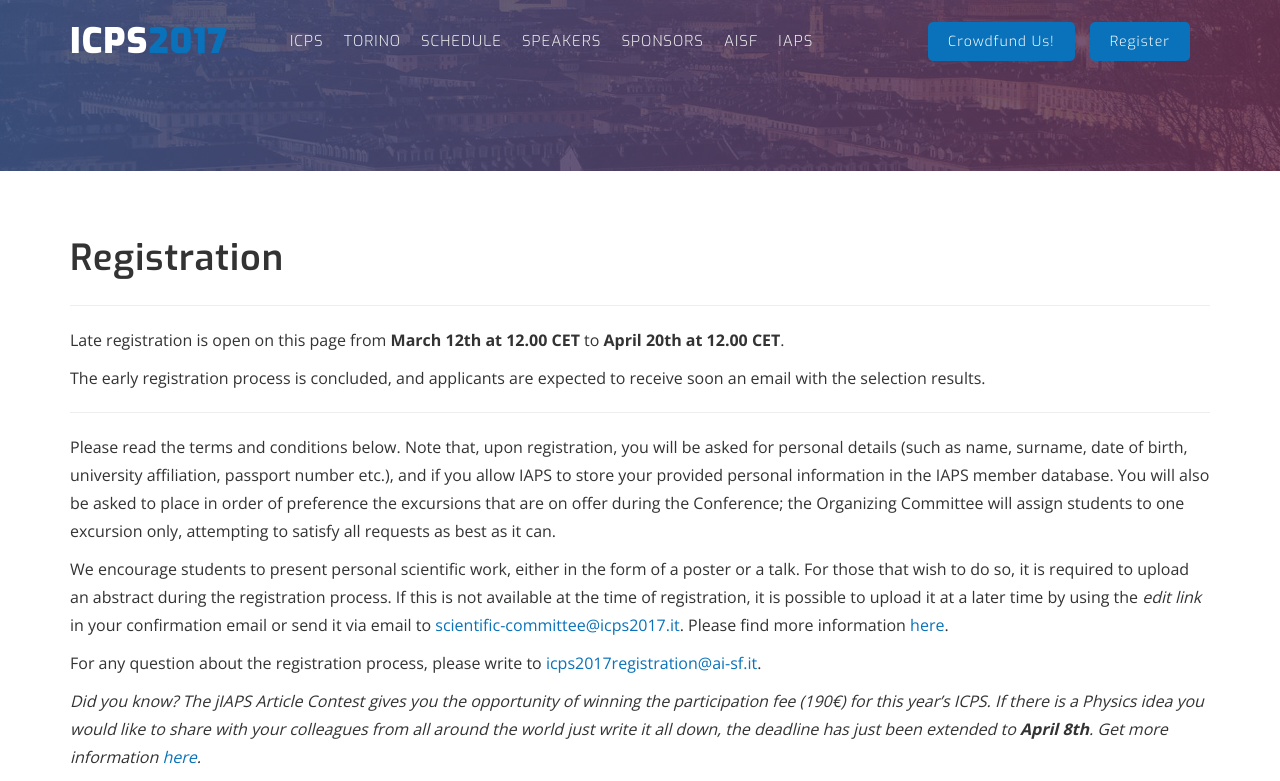
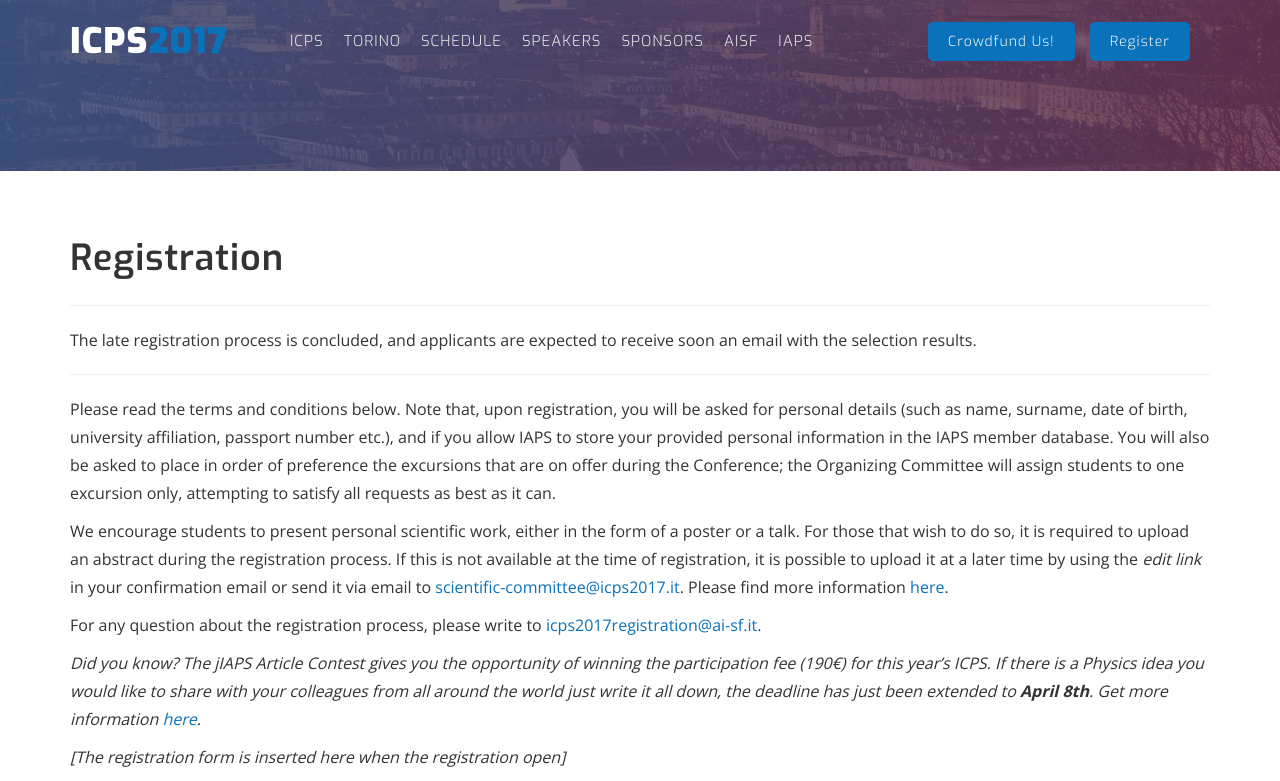
Before and after one commit to ICPS2017/ICPS2017.github.io, a Jekyll site: the page built from registration.html, in a window 1280 px wide and 1400 px high. Shown: the top 781 px of the window. Built offline with Jekyll 4.4.1, drawn with Linux system fonts in a browser that asks for light colours; nearby versions of some CDN libraries; some of the changed text lies outside the part shown; grey boxes are pictures that could not be loaded.

Commit message:
end of late registration

```diff
--- a/_includes/0_header.html
+++ b/_includes/0_header.html
@@ -5,7 +5,7 @@
         <h4 class="wow zoomIn " data-wow-delay=".1s">International Conference</h4>
         <h1 class="uppercase  wow zoomIn " data-wow-delay=".3s">of<span class="span-color2"> Physics Students</span></h1>
         <h5 class="uppercase  wow zoomIn " data-wow-delay=".5s"><span class="uppercase">August 7-14th 2017,</span> <span class="sspan-color2"> Torino</span></h5>
-	<h1 class="uppercase  wow zoomIn " data-wow-delay=".3s"><a href="/registration">Registration is open</a></h1>
+	<!-- <h1 class="uppercase  wow zoomIn " data-wow-delay=".3s"><a href="/registration">Registration is open</a></h1> -->
       </div>
       <div class=" text-center">
         <!--Circular countdown starts -->
--- a/_includes/8_register.html
+++ b/_includes/8_register.html
@@ -15,8 +15,8 @@
                 <span class="title">Register</span>
               </h2>
               <p class="heading-text-p wow fadeInUp" data-wow-delay=".2s">
-                The Early registration process is completed. Late registration will open on the 12th of March 2017 <a href="/registration" style="color:white;font-weight:bold">on this page</a>.
-		In line with previous editions, fees will be fixed to €190 for participants who will apply in this Early round, and €220 for those who register in the Late Registration round.
+                Both the Early and the Late registration phases have been completed. You can find more details about the registration <a href="/registration" style="color:white;font-weight:bold">on this page</a>.
+		In line with previous editions, fees is fixed to €190 for participants who will apply in the Early round, and €220 for those who register in the Late Registration round.
               </p>
             </div>
           </div> <!--//main COL-->
--- a/registration.html
+++ b/registration.html
@@ -13,8 +13,9 @@ permalink: /registration
       <!-- <p><b>Update 12 Mar 2017</b>: late registration is open on this page from <b>March 12th at 12.00 CET</b> to <b>April 20th at 12.00 CET</b>.</p> -->
       <!-- <p><b>Update 26 Feb 2017</b>: early registration is now closed and the selection process is ongoing. Late registration will open again on <b>March 12th at 12.00 CET</b>.</p> -->
       <!-- <p><span style="text-decoration: line-through;" >Registration is open on this page from <b>February 5th at 12.00 CET</b> to <b>February 26th at 12.00 CET</b>.</span></p>  -->
-      <p>Late registration is open on this page from <b>March 12th at 12.00 CET</b> to <b>April 20th at 12.00 CET</b>.</p>
-      <p>The early registration process is concluded, and applicants are expected to receive soon an email with the selection results.</p> <hr>
+      <!-- <p>Late registration is open on this page from <b>March 12th at 12.00 CET</b> to <b>April 20th at 12.00 CET</b>.</p> -->
+      <p>The late registration process is concluded, and applicants are expected to receive soon an email with the selection results.</p>
+      <!-- <p>The early registration process is concluded, and applicants are expected to receive soon an email with the selection results.</p> --> <hr>
 
       <p>Please read the terms and conditions below. Note that, upon registration, you will be asked for personal details (such as name, surname, date of birth, university affiliation, passport number etc.), and if you allow IAPS to store your provided personal information in the IAPS member database. You will also be asked to place in order of preference the excursions that are on offer during the Conference; the Organizing Committee will assign students to one excursion only, attempting to satisfy all requests as best as it can. </p>
       <p>We encourage students to present personal scientific work, either in the form of a poster or a talk. For those that wish to do so, it is required to upload an abstract during the registration process. If this is not available at the time of registration, it is possible to upload it at a later time by using the <i>edit link</i> in your confirmation email or send it via email to <a href="mailto:scientific-committee@icps2017.it">scientific-committee@icps2017.it</a>. Please find more information <a href="/scientific-contributions">here</a>.</p>
@@ -22,10 +23,10 @@ permalink: /registration
       <p><em>Did you know? The jIAPS Article Contest gives you the opportunity of winning the participation fee (190€) for this year’s ICPS. If there is a Physics idea you would like to share with your colleagues from all around the world just write it all down, the deadline has just been extended to <b>April 8th</b>. Get more information <a href="http://www.iaps.info/jiaps">here</a>.</em></p>
 
 
-      <!-- <p><i>[The registration form is inserted here when the registration open]</i></p> -->
-      <script type="text/javascript" src="https://form.jotformeu.com/jsform/70695754441362"></script>
+      <p><i>[The registration form is inserted here when the registration open]</i></p>
+      <!-- <script type="text/javascript" src="https://form.jotformeu.com/jsform/70695754441362"></script> -->
 
-      <p><i>If you experience problems filling the form, please check that your browser is not blocking its active content, and consider to temporarily disable add-ons such as Privacy Badger. You can also try to fill the form directly at <a href="https://form.jotformeu.com/70695754441362">this</a> address. If the problem persists, please <a href="mailto:icps2017registration@ai-sf.it">contact us</a>.</i></p>
+      <!-- <p><i>If you experience problems filling the form, please check that your browser is not blocking its active content, and consider to temporarily disable add-ons such as Privacy Badger. You can also try to fill the form directly at <a href="https://form.jotformeu.com/70695754441362">this</a> address. If the problem persists, please <a href="mailto:icps2017registration@ai-sf.it">contact us</a>.</i></p> -->
       <h3>Deadline for registration and payment</h3>
       <p>A first round of registration for the event is open on this page between February 5th (12:00, CET) and February 26th (12:00, CET). During this early registration period, a fee of €190 will apply. Participants are strongly encouraged to submit an abstract for
 a short seminar or a poster.</p>
```
